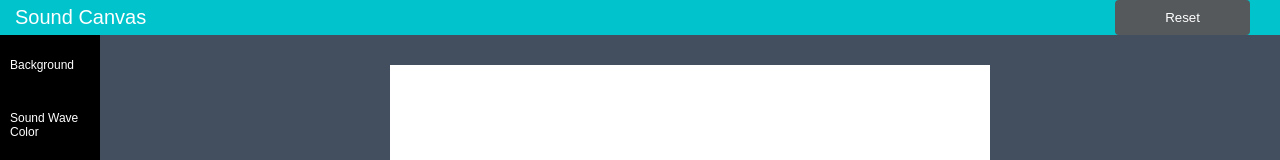
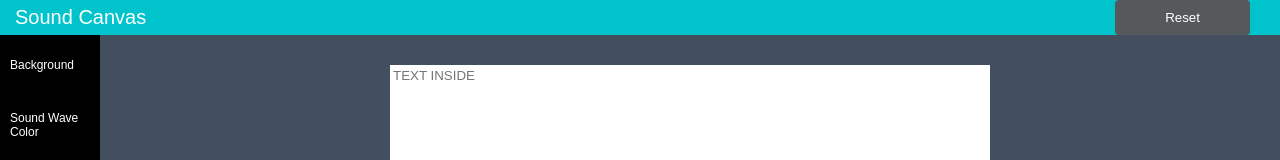
Before and after one commit to Osvaldo111/SoundCanvas, a React (Create React App) app in the folder client/: page / in a window 1280 px wide. Shown: the top 160 px of the page. Built offline with nearby package versions, Linux system fonts and the light colour scheme; a web font is replaced by a local one.

Commit message:
Development of adding text

```diff
--- a/client/src/components/Canvas.js
+++ b/client/src/components/Canvas.js
@@ -23,6 +23,7 @@ class Canvas extends React.Component {
     super(props);
     this.canvasRef = React.createRef();
     this.canvasContainerRef = React.createRef();
+    this.inputTxtRef = React.createRef();
     this.state = {
       displayBttn: true,
       canvasWidth: "",
@@ -34,7 +35,11 @@ class Canvas extends React.Component {
       cancelReqFrame: false,
       canvasColor: "#fff",
       soundWaveColor: "#000000",
-      stopRecording: false
+      stopRecording: false,
+      pos1: 0,
+      pos2: 0,
+      pos3: 0,
+      pos4: 0
     };
   }
 
@@ -47,12 +52,23 @@ class Canvas extends React.Component {
   };
 
   develop = () => {
-    this.devArray(array => {
-      console.log("The array: ", array);
-      const canvas = this.canvasRef.current; //dev
-      // const { arrayOfAmplitud } = this.state;
-      soundWaveThin(canvas, array, "red", 7, 1);
-    });
+    // this.devArray(array => {
+    //   console.log("The array: ", array);
+    //   const canvas = this.canvasRef.current; //dev
+    //   // const { arrayOfAmplitud } = this.state;
+    //   soundWaveThin(canvas, array, "red", 7, 1);
+    // });
+
+    const canvas = this.canvasRef.current;
+    var ctx = canvas.getContext("2d");
+    ctx.font = "30px Arial";
+    var text = "Hello World";
+    const measureText = Math.round(ctx.measureText(text).width);
+    const canvasWidth = canvas.width;
+    const centerTxtWid = canvasWidth / 2 - measureText / 2;
+
+    console.log(centerTxtWid);
+    ctx.fillText(text, centerTxtWid, 600);
   };
   componentDidMount() {
     // Setting up the canvas when init.
@@ -372,12 +388,57 @@ class Canvas extends React.Component {
     }
   };
 
+  dragElement = evt => {
+    evt = evt || window.event;
+    // evt.preventDefault();
+    // get the mouse cursor position at startup:
+    this.setState({
+      pos3: evt.clientX,
+      pos4: evt.clientY
+    });
+    const canvas = this.canvasRef.current;
+    const inputText = this.inputTxtRef.current;
+    inputText.onmouseup = this.closeDragElement;
+    canvas.onmousemove = this.elementDrag;
+  };
+
+  elementDrag = evt => {
+    evt = evt || window.event;
+    evt.preventDefault();
+    // calculate the new cursor position:
+    this.setState(
+      {
+        pos1: this.state.pos3 - evt.clientX,
+        pos2: this.state.pos4 - evt.clientY,
+        pos3: evt.clientX,
+        pos4: evt.clientY
+      },
+      () => {
+        const { pos1, pos2 } = this.state;
+        const txtInput = this.inputTxtRef.current;
+        txtInput.style.top = txtInput.offsetTop - pos2 + "px";
+        txtInput.style.left = txtInput.offsetLeft - pos1 + "px";
+      }
+    );
+  };
+
+  closeDragElement = () => {
+    // alert("Close");
+    const canvas = this.canvasRef.current;
+    const inputText = this.inputTxtRef.current;
+    inputText.onmouseup = null;
+    canvas.onmousemove = null;
+    // document.onmouseup = null;
+    // document.onmousemove = null;
+  };
+
   render() {
     const { canvasWidth, canvasHeight, canvasColor, recorderBttn } = this.state;
     const { displayBttn } = this.state;
     const { gfCompleted } = this.props.canvasProps;
     return (
       <div className="canvasContainer" ref={this.canvasContainerRef}>
+        <div className="canvasSection">
           <canvas
             className="canvas"
             width={canvasWidth}
@@ -386,6 +447,15 @@ class Canvas extends React.Component {
             ref={this.canvasRef}
             style={{ backgroundColor: canvasColor }}
           ></canvas>
+          <input
+            type="text"
+            onMouseDown={this.dragElement}
+            className="inputTextCanvas"
+            ref={this.inputTxtRef}
+            placeholder={"TEXT INSIDE"}
+          />
+        </div>
+
         <div className="recordBttn">
           <img
             src={recordBttn}
--- a/client/src/style/canvas.css
+++ b/client/src/style/canvas.css
@@ -10,9 +10,10 @@
 }
 
 .canvas {
-  /* height: 300px;
-  width: 300px; */
   background-color: white;
+}
+.canvasSection {
+  position: relative;
   margin-top: 20px;
 }
 
@@ -75,6 +76,24 @@
   }
 }
 
+/*---Input Text ---*/
+.inputTextCanvas {
+  /* background-color: red; */
+  position: absolute;
+  left: 0;
+  cursor: move;
+  border-width: 0;
+  height: 20px;
+  padding-left: 3px;
+}
+
+.inputTextCanvas:focus {
+  outline-width: 3px;
+  outline-color: #9cb6ea;
+  outline-style: solid;
+}
+/*---Input Text ---*/
+
 /*
 * Small devices (small devices, 425px and up)
 */
@@ -103,7 +122,7 @@
 * Large devices (desktops, 992px and up)
 */
 @media (min-width: 992px) {
-  .canvas {
+  .canvasSection {
     margin-top: 30px;
   }
 }
```
Lines whose indentation alone changed are shown as unchanged.
